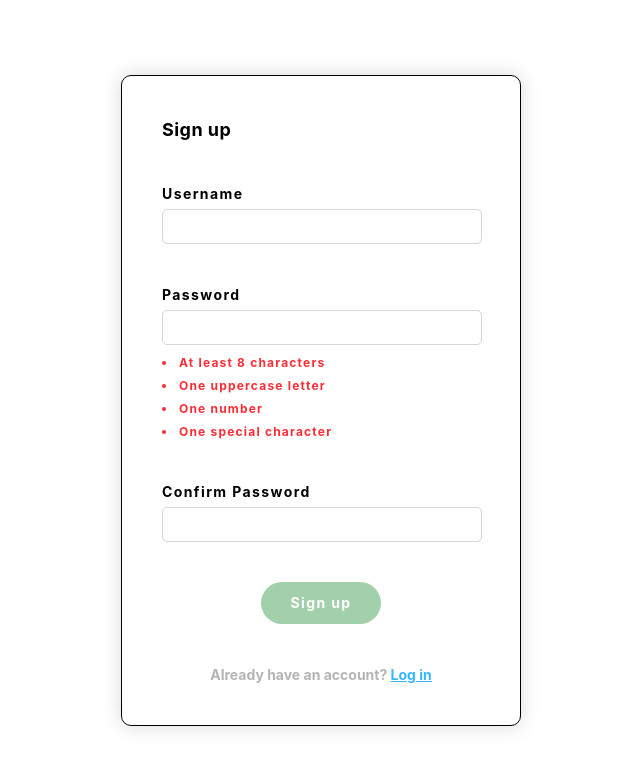
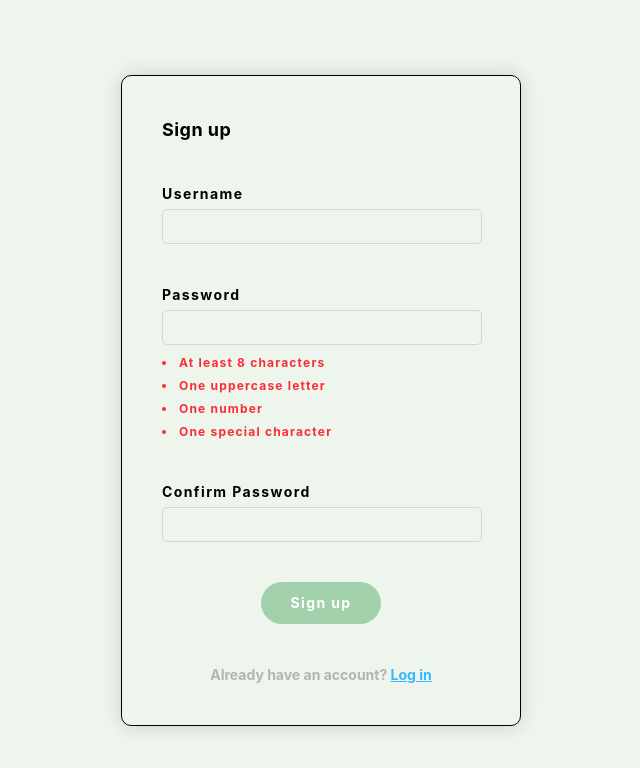
Before and after one commit to Hello-Kaow/csc105-2025-CSHack-Group05-bloomtherapy, a React (Vite) app in the folder frontend/: page /signup in a window 1280 px wide. Shown: the top 768 px of the page, without its empty margins (319-959 px from the left). Built offline with nearby package versions, Linux system fonts and the light colour scheme.

Commit message:
856 [Update] Docorate heal heart page and adjust whole page alignment

```diff
--- a/frontend/package.json
+++ b/frontend/package.json
@@ -12,6 +12,7 @@
   "dependencies": {
     "@hookform/resolvers": "^5.4.0",
     "axios": "^1.16.1",
+    "framer-motion": "^12.40.0",
     "lucide-react": "^1.17.0",
     "react": "^19.2.6",
     "react-dom": "^19.2.6",
--- /dev/null
+++ b/frontend/src/components/PageTransition.tsx
@@ -0,0 +1,53 @@
+import { motion } from "framer-motion";
+import type { ReactNode } from "react";
+
+type PageTransitionProps = {
+    children: ReactNode;
+};
+
+export default function PageTransition({ children }: PageTransitionProps) {
+    return (
+        <div className="relative min-h-screen bg-[#eef5ec] overflow-hidden">
+            {/* Soft green glow */}
+            <motion.div
+                className="fixed left-1/2 top-1/2 z-[1] h-[420px] w-[420px] -translate-x-1/2 -translate-y-1/2 rounded-full bg-[#a8c4af]/25 blur-3xl pointer-events-none"
+                initial={{ scale: 0.7, opacity: 0 }}
+                animate={{ scale: 1.25, opacity: 0 }}
+                exit={{ scale: 0.8, opacity: 0 }}
+                transition={{
+                    duration: 0.55,
+                    ease: "easeOut",
+                }}
+            />
+
+            {/* Page content */}
+            <motion.div
+                className="relative z-10"
+                initial={{
+                    opacity: 0,
+                    y: 10,
+                    scale: 0.99,
+                    filter: "blur(6px)",
+                }}
+                animate={{
+                    opacity: 1,
+                    y: 0,
+                    scale: 1,
+                    filter: "blur(0px)",
+                }}
+                exit={{
+                    opacity: 0,
+                    y: -6,
+                    scale: 0.995,
+                    filter: "blur(4px)",
+                }}
+                transition={{
+                    duration: 0.3,
+                    ease: [0.22, 1, 0.36, 1],
+                }}
+            >
+                {children}
+            </motion.div>
+        </div>
+    );
+}
--- a/frontend/src/main.tsx
+++ b/frontend/src/main.tsx
@@ -4,6 +4,7 @@ import "./index.css";
 import { RouterProvider } from "react-router-dom";
 import mainRouter from "./routers/routers.tsx";
 import { AuthProvider } from "./context/AuthContext";
+import { BrowserRouter } from "react-router-dom";
 
 createRoot(document.getElementById("root")!).render(
   <StrictMode>
--- a/frontend/src/pages/HealHeartMessagepage.tsx
+++ b/frontend/src/pages/HealHeartMessagepage.tsx
@@ -166,8 +166,23 @@ export default function HealHeartMessage({ token, currentUserId, username }: Hea
         </div>
       )}
 
-      <div className="max-w-[980px] mx-auto px-4 py-8 sm:py-10 sm:px-8 lg:px-6 pb-16 font-['DM_Sans',sans-serif] text-[#2d4a2d]">
+      <main className="relative min-h-screen bg-white lg:ml-52 px-8 md:px-16 lg:px-28 py-16 overflow-hidden font-['DM_Sans',sans-serif] text-[#2d4a2d]">
+      {/* Forest background */}
+      <div className="absolute inset-0 pointer-events-none overflow-hidden">
+          <img
+              src="/forest.avif"
+              alt=""
+              className="absolute inset-0 w-full h-full object-cover opacity-35 pointer-events-none z-0"
+          />
 
+          <div className="absolute inset-0 bg-white/70 pointer-events-none z-0" />
+      </div>
+
+      {/* Soft background decorations */}
+      <div className="pointer-events-none absolute top-16 right-10 w-80 h-80 bg-[#a8c4af]/20 rounded-full blur-3xl" />
+      <div className="pointer-events-none absolute bottom-20 right-40 w-56 h-56 bg-[#ff9b76]/10 rounded-full blur-3xl" />
+
+      <section className="relative z-10 max-w-5xl mx-auto">
         {/* ── Header ── */}
         <header className="text-center mb-8">
           <h1 className="font-['Lora',serif] text-[clamp(22px,5vw,32px)] font-semibold text-[#7aaa7a] m-0 mb-2.5 tracking-tight">
@@ -295,7 +310,8 @@ export default function HealHeartMessage({ token, currentUserId, username }: Hea
             })}
           </div>
         )}
-      </div>
+            </section>
+    </main>
     </>
   )
 }
--- a/frontend/src/routers/routers.tsx
+++ b/frontend/src/routers/routers.tsx
@@ -1,50 +1,83 @@
-import { createBrowserRouter, Navigate } from "react-router-dom";
+import { createBrowserRouter, Navigate, Outlet, useLocation } from "react-router-dom";
+import { AnimatePresence } from "framer-motion";
+
 import Loginpage from "../pages/Loginpage";
 import BucketList from "../pages/BucketListPage";
 import Signup from "../pages/Signuppage";
 import Journal from "../pages/Journalpage";
 import AddDiary from "../pages/AddDiary";
 import EditDiary from "../pages/EditDiary";
-import HealHeartMessage from '../pages/HealHeartMessagepage';
-import { useAuth } from '../context/AuthContext';
+import HealHeartMessage from "../pages/HealHeartMessagepage";
+import PageTransition from "../components/PageTransition";
+
+import { useAuth } from "../context/AuthContext";
 
 const HealHeartWrapper = () => {
     const { token, user } = useAuth();
-    console.log('user object:', user)
+
+    console.log("user object:", user);
+
     const userId = user?.id || user?.username || "unknown-user";
-    return <HealHeartMessage token={token || ""} currentUserId={userId} username={user?.username}/>;
+
+    return (
+        <HealHeartMessage
+            token={token || ""}
+            currentUserId={userId}
+            username={user?.username}
+        />
+    );
 };
 
+const AnimatedLayout = () => {
+    const location = useLocation();
+
+    return (
+        <AnimatePresence mode="wait">
+            <PageTransition key={location.pathname}>
+                <Outlet />
+            </PageTransition>
+        </AnimatePresence>
+    );
+};
 
 const mainRouter = createBrowserRouter([
     {
-        path: "/",
-        element: <Journal/>
+        element: <AnimatedLayout />,
+        children: [
+            {
+                index: true,
+                element: <Journal />,
             },
             {
-        path: "/login",
-        element: <Loginpage/>
+                path: "login",
+                element: <Loginpage />,
             },
             {
-        path: "/signup",
-        element: <Signup/>
+                path: "signup",
+                element: <Signup />,
             },
             {
-        path: "/adddiary",
-        element: <AddDiary/>
+                path: "adddiary",
+                element: <AddDiary />,
             },
             {
-        path: "/heal-heart",
-        element: <HealHeartWrapper />
+                path: "heal-heart",
+                element: <HealHeartWrapper />,
             },
             {
-        path: "/bucketlist",
-        element: <BucketList />
+                path: "bucketlist",
+                element: <BucketList />,
             },
             {
-        path: "/editdiary/:id",
-        element: <EditDiary />
-    }
+                path: "editdiary/:id",
+                element: <EditDiary />,
+            },
+            {
+                path: "*",
+                element: <Navigate to="/" replace />,
+            },
+        ],
+    },
 ]);
 
 export default mainRouter;
```
Also changed, not shown: frontend/public/forest.avif (added), 1 other file (tests, documents, lock files or other folders). Lines whose indentation alone changed are shown as unchanged.
